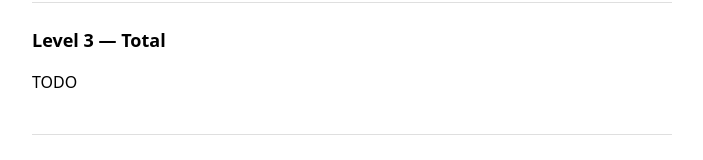
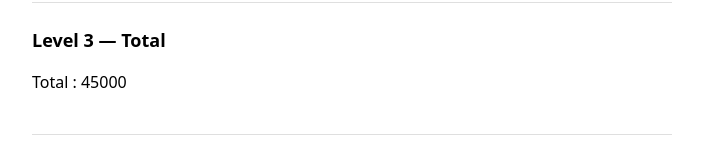
Before and after one commit to webdev-if-its/frontend-5053241036, a React (Vite) app in the folder pertemuan-02/: page / in a window 1280 px wide. Shown: the part 598-758 px from the top of the page, without its empty margins (288-991 px from the left). Built offline with nearby package versions, Linux system fonts and the light colour scheme.

Commit message:
pertemuan-02: level 3 selesai

```diff
--- a/pertemuan-02/src/components/Total.tsx
+++ b/pertemuan-02/src/components/Total.tsx
@@ -2,6 +2,11 @@
 // Lalu render satu elemen yang memuat teks "Total: " diikuti HASIL PERKALIAN
 // qty * harga (pakai ekspresi { } di JSX, jangan hardcode angkanya). Lihat
 // SOAL.md untuk kontrak lengkap.
-export function Total(props: any) {
-  return <p>TODO</p>
+
+type TotalProps = {
+  qty : number
+  harga : number
 }
+export function Total({qty, harga} : TotalProps) {
+  return <p>Total : {qty * harga}</p>
+}
```
